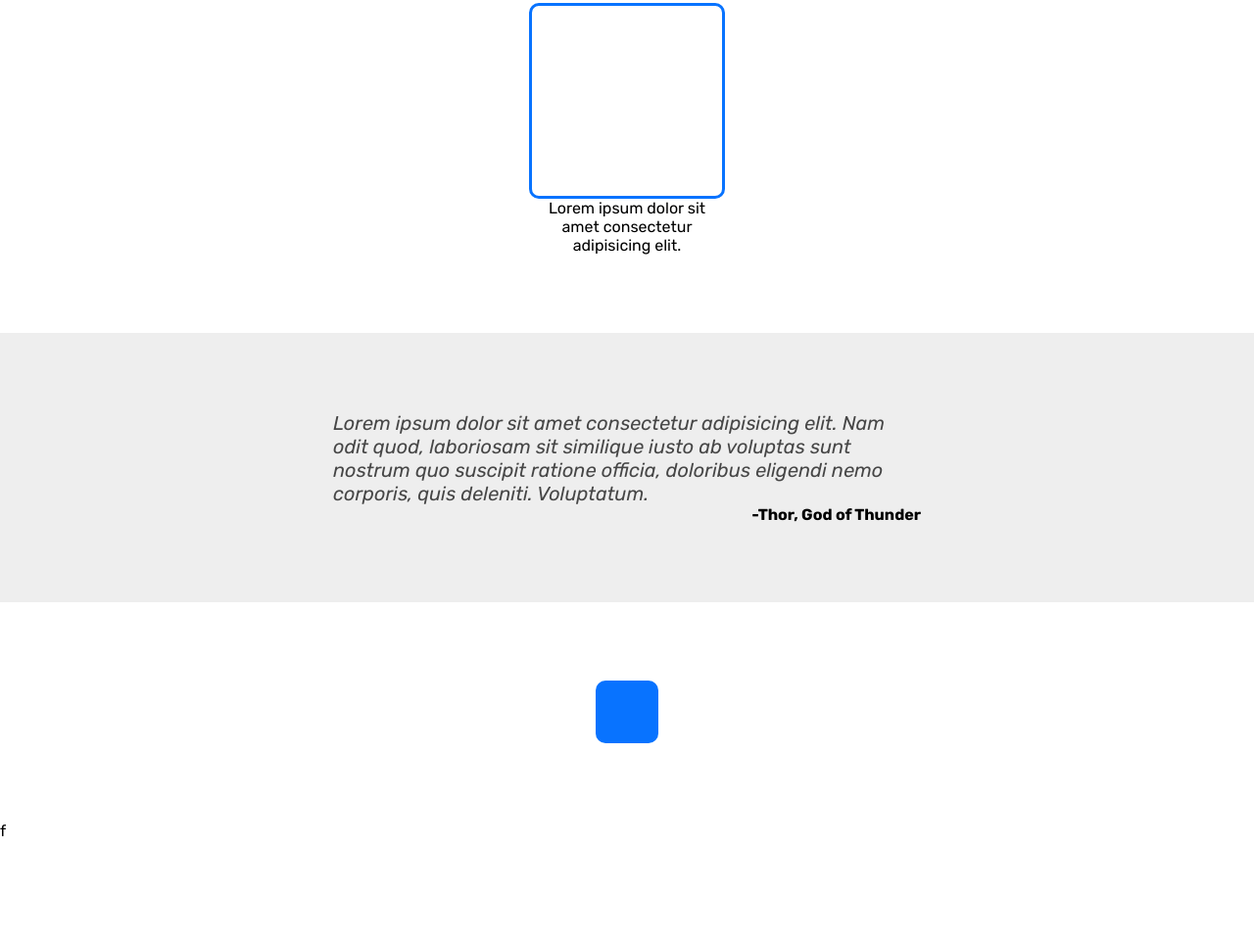
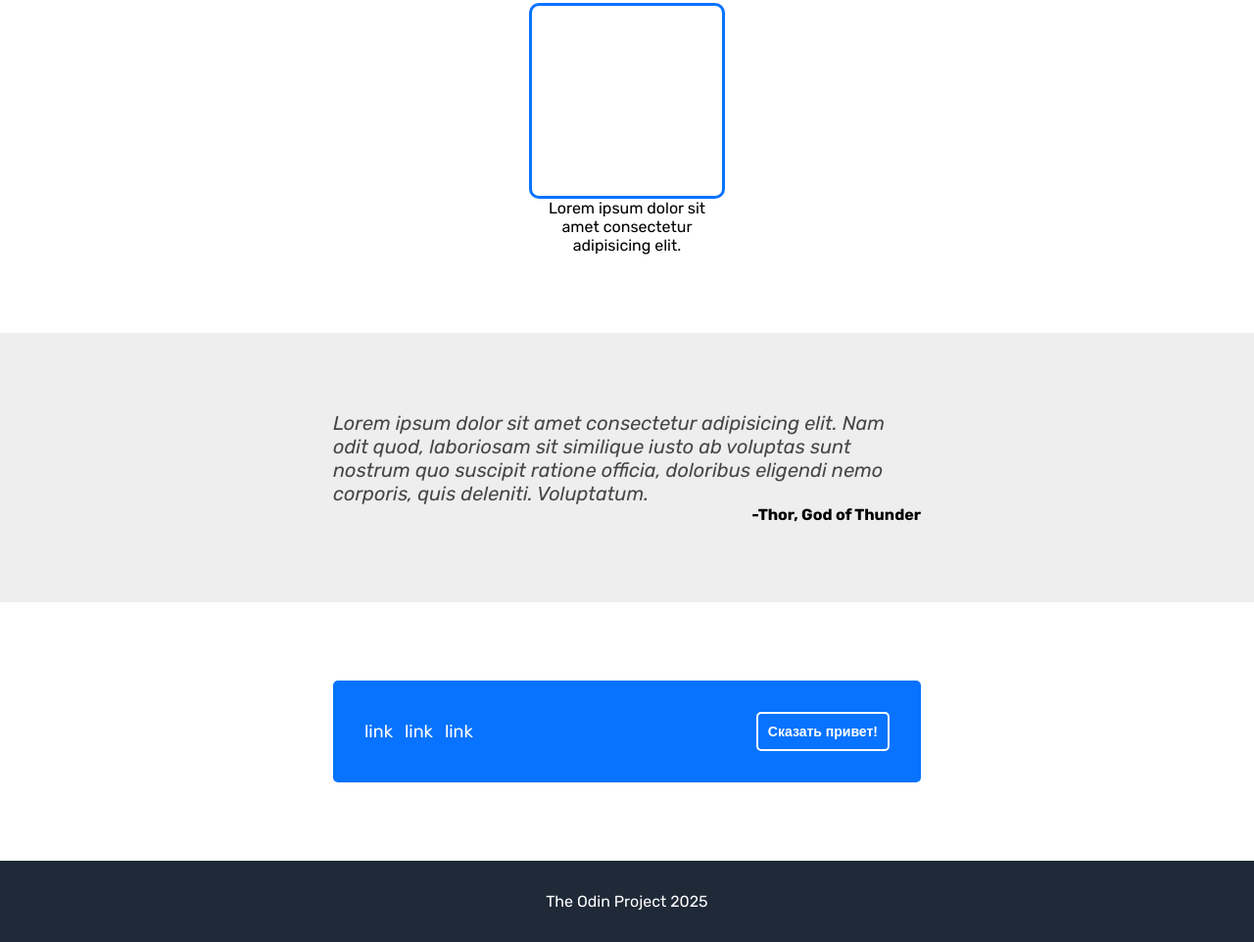
Before and after one commit to almoof/landing-page, a plain HTML site: page index.html in a window 1280 px wide. Shown: the part 788-1750 px from the top of the page at 98% size. Before the commit the page ends 1646 px from the top, so only its background shows below. Drawn offline with Linux system fonts and the light colour scheme.

Commit message:
Finish style for contacts section
Project finished

```diff
--- a/index.html
+++ b/index.html
@@ -63,8 +63,15 @@
       </div>
     </div>
     <div class="contacts-bg">
-      <div class="contacts"></div>
+      <div class="contacts">
+        <ul>
+          <li>link</li>
+          <li>link</li>
+          <li>link</li>
+        </ul>
+        <button>Сказать привет!</button>
+      </div>
     </div>
-    <div class="footer">f</div>
+    <div class="footer"><p>The Odin Project 2025</p></div>
   </body>
 </html>
--- a/style.css
+++ b/style.css
@@ -73,7 +73,7 @@ body {
 }
 
 .about-me img {
-  border: 1px solid rgb(74, 86, 119);
+  border: 1px solid #4a5677;
   border-radius: 5px;
 }
 
@@ -159,6 +159,42 @@ body {
 .contacts {
   background-color:#0873ff;
   padding: 32px;
-  border-radius: 10px;
+  border-radius: 5px;
   display: flex;
+  justify-content: space-between;
+  align-items: center;
+  width: 600px;
 }
+
+.contacts ul {
+  list-style-type: none;
+  color: white;
+  font-size: 18px;
+  display: flex;
+  gap: 12px;
+}
+
+.footer {
+  background-color: #1f2937;
+  padding: 32px;
+}
+
+.footer p {
+  color: white;
+  text-align: center;
+}
+
+.contacts button {
+  background-color: #0873ff;
+  border: 2px solid white;
+  padding: 10px;
+  color: white;
+  border-radius: 5px;
+  font-size: 14px;
+  font-weight: 600;
+}
+
+.contacts button:hover {
+  background-color: white;
+  color: #0873ff;
+}
```
